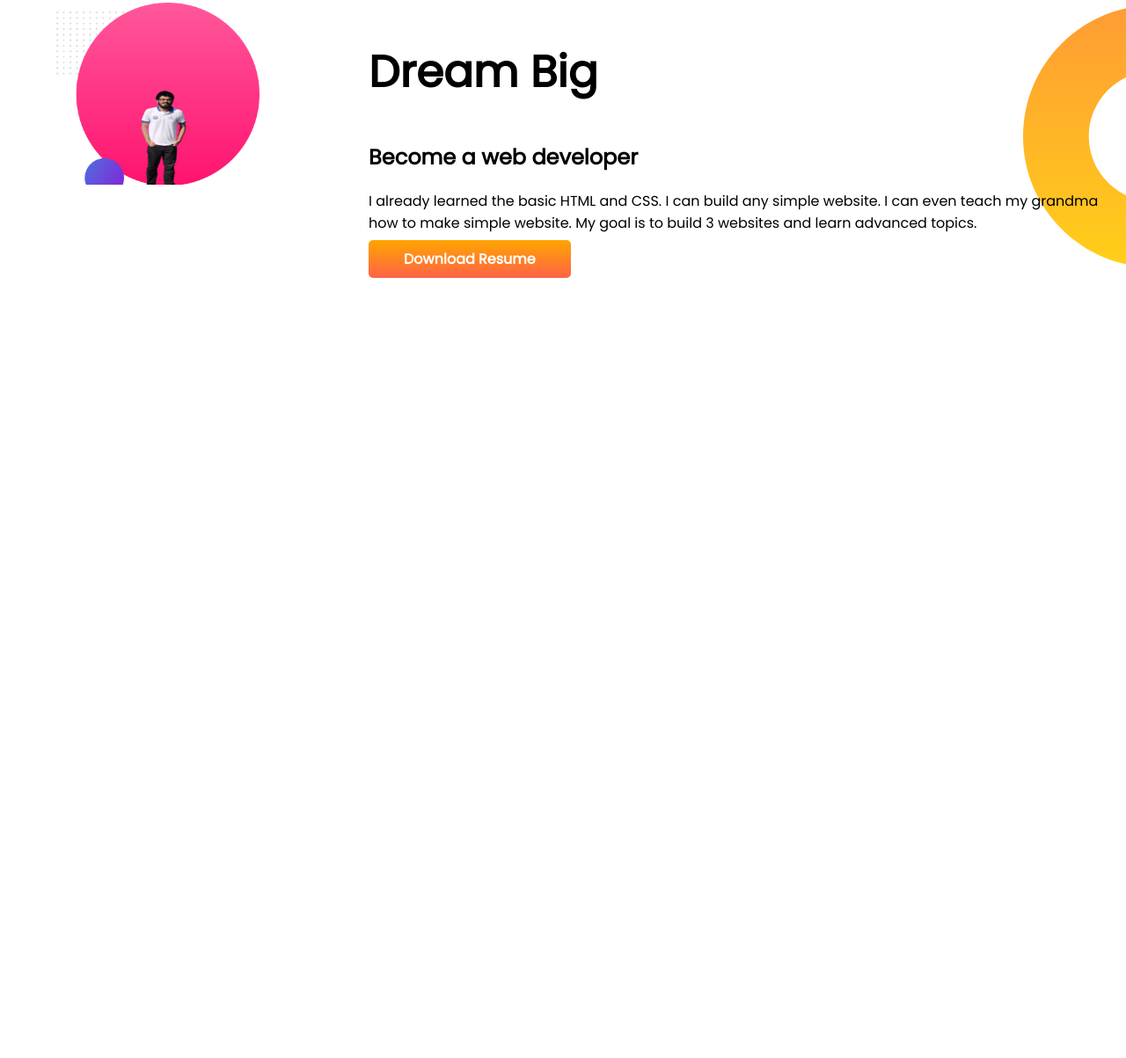
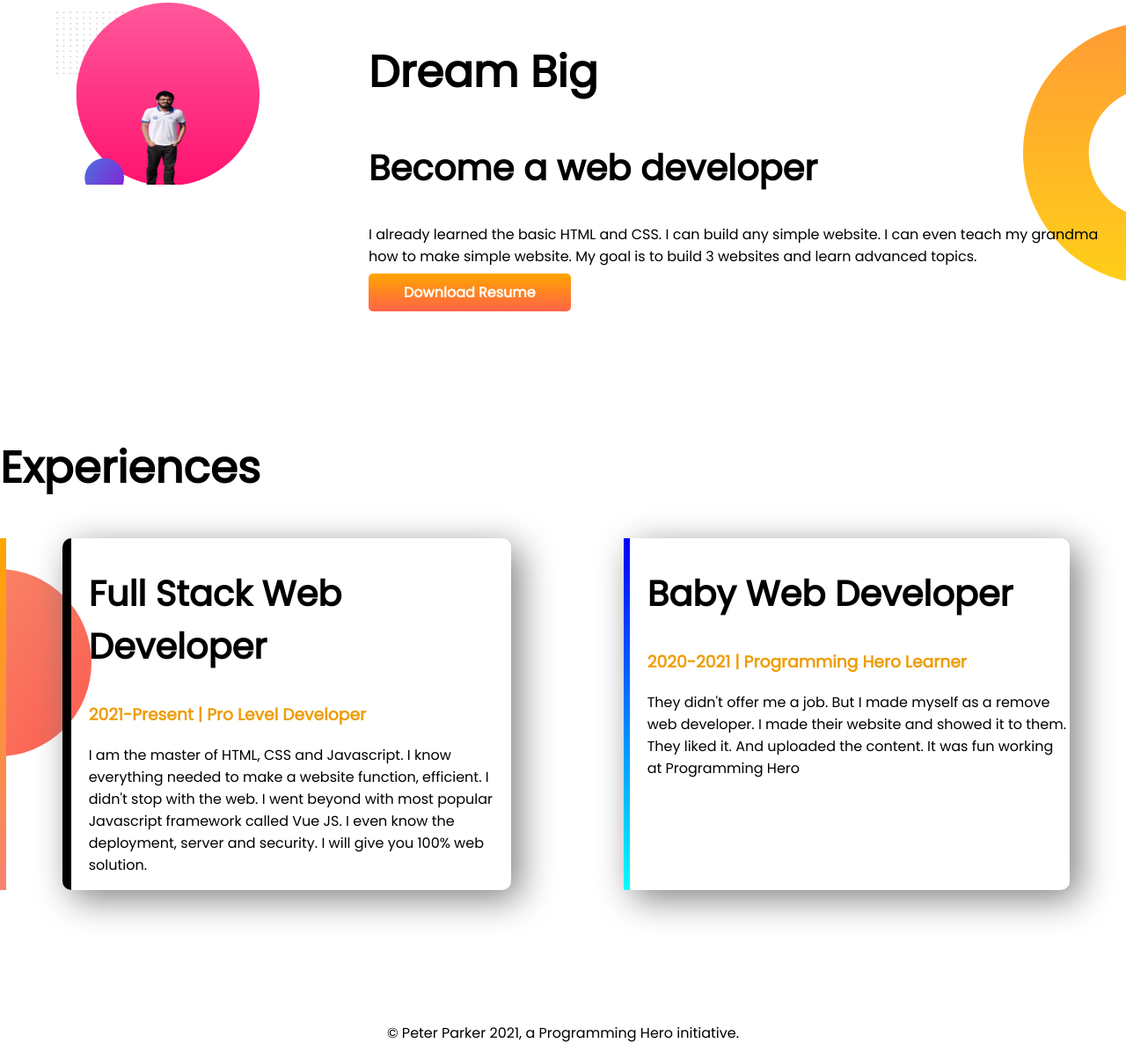
Before and after one commit to SheikhRaihan2021/developer-portfolio, a plain HTML site: page index.html in a window 1280 px wide. Shown: the part 610-1813 px from the top of the page at 88% size. Before the commit the page ends 1067 px from the top, so only its background shows below. Drawn offline with Linux system fonts and the light colour scheme.

Commit message:
footer and experience added

```diff
--- a/index.html
+++ b/index.html
@@ -14,31 +14,58 @@
 </head>
 
 <body>
-    <section class="top-banner">
+    <section class="top-banner flexible-container">
         <div class="half-width">
             <h1>Welcome to</h1>
             <h1><span>Sheikh Raihan</span> World!</h1>
             <h3>Building Climbegr and Train Stopper</h3>
-            <p>You might saw me jumping, climbing buildings, and stopping trains. But nobody pays me a dime for that work.
-                That's why I am learning and mastering web development. I will not stop until I become the Web Development
+            <p>You might saw me jumping, climbing buildings, and stopping trains. But nobody pays me a dime for that
+                work.
+                That's why I am learning and mastering web development. I will not stop until I become the Web
+                Development
                 Hero.</p>
-                <a class="link-button" target="_blank" href="https://www.linkedin.com/company/programminghero/">Hire Me</a>
+            <a class="link-button" target="_blank" href="https://www.linkedin.com/company/programminghero/">Hire Me</a>
         </div>
         <div class="half-width">
             <img src="images/portfolio-one.png" alt="">
         </div>
     </section>
-    <section class="dream-big">
+    <section class="dream-big flexible-container">
         <div class="half-width">
-           <img src="images/fortfolio-two.png" alt="">
+            <img src="images/fortfolio-two.png" alt="">
         </div>
         <div class="right-padding" class="half-width">
             <h1>Dream Big</h1>
             <h2>Become a web developer</h2>
-            <p>I already learned the basic HTML and CSS. I can build any simple website. I can even teach my grandma how to make simple website. My goal is to build 3 websites and learn advanced topics.</p>
-            <a class="link-button" target="_blank" href="https://programminghero1.github.io/developer-portfolio/">Download Resume</a>
+            <p>I already learned the basic HTML and CSS. I can build any simple website. I can even teach my grandma how
+                to make simple website. My goal is to build 3 websites and learn advanced topics.</p>
+            <a class="link-button" target="_blank"
+                href="https://programminghero1.github.io/developer-portfolio/">Download Resume</a>
         </div>
     </section>
+    <section class="experience-area">
+        <h1>Experiences</h1>
+        <div id="web-dev" class="flexible-container">
+            <div class="experience-item">
+                <h2>Full Stack Web Developer</h2>
+                <h3 class="orange-color">2021-Present | Pro Level Developer</h3>
+                <p>I am the master of HTML, CSS and Javascript. I know everything needed to make a website function,
+                    efficient. I didn't stop with the web. I went beyond with most popular Javascript framework called Vue
+                    JS. I even know the deployment, server and security. I will give you 100% web solution.</p>
+            </div>
+            <div id="baby-dev" class="experience-item">
+                <h2>Baby Web Developer</h2>
+                <h3 class="orange-color">2020-2021 | Programming Hero Learner</h3>
+                <p>They didn't offer me a job. But I made myself as a remove web developer. I made their website and showed
+                    it to them. They liked it. And uploaded the content. It was fun working at Programming Hero</p>
+            </div>
+
+        </div>
+
+    </section>
 </body>
+<footer>
+    <p>© Peter Parker 2021, a Programming Hero initiative.</p>
+</footer>
 
 </html>
--- a/style.css
+++ b/style.css
@@ -6,10 +6,13 @@ h1{
 font-size: 50px;
 
 }
+h2{
+    font-size: 40px;
+}
 span{
     color: rgb(240, 159, 10);
 }
-section{
+.flexible-container{
     display: flex;
     margin-bottom: 150px;
 }
@@ -40,3 +43,34 @@ section{
  .right-padding{
      padding-right: 15px;
  }
+ .orange-color{
+     color: rgb(238, 157, 7);
+ }
+ .experience-area{
+     background-image: url(images/exp-bg.png);
+     background-repeat: no-repeat;
+     background-position: left;
+ }
+.experience-item{
+    width: 40%;
+    margin-left: 5%;
+    margin-right: 5%;
+    padding-left: 20px;
+    border-radius: 10px;
+    box-shadow: 10px 10px 40px gray;
+    border-left: 10px solid;
+}
+#web-dev{
+    border-left: 7px solid;
+    border-image: linear-gradient(orange,salmon);
+    border-image-slice: 1;
+}
+#baby-dev{
+    border-left: 7px solid;
+    border-image: linear-gradient(blue,cyan);
+    border-image-slice: 1;
+
+}
+footer p{
+    text-align: center;
+}
```
